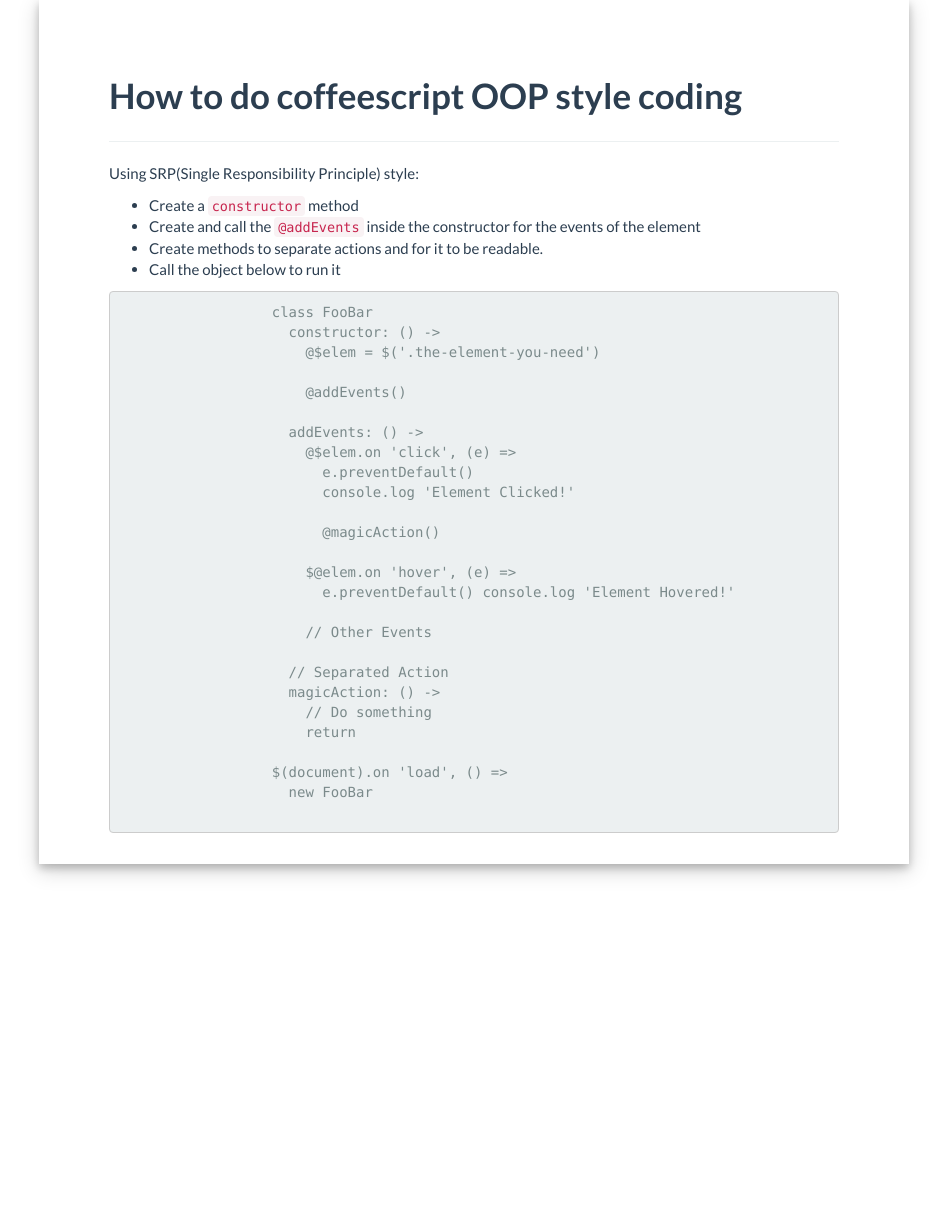
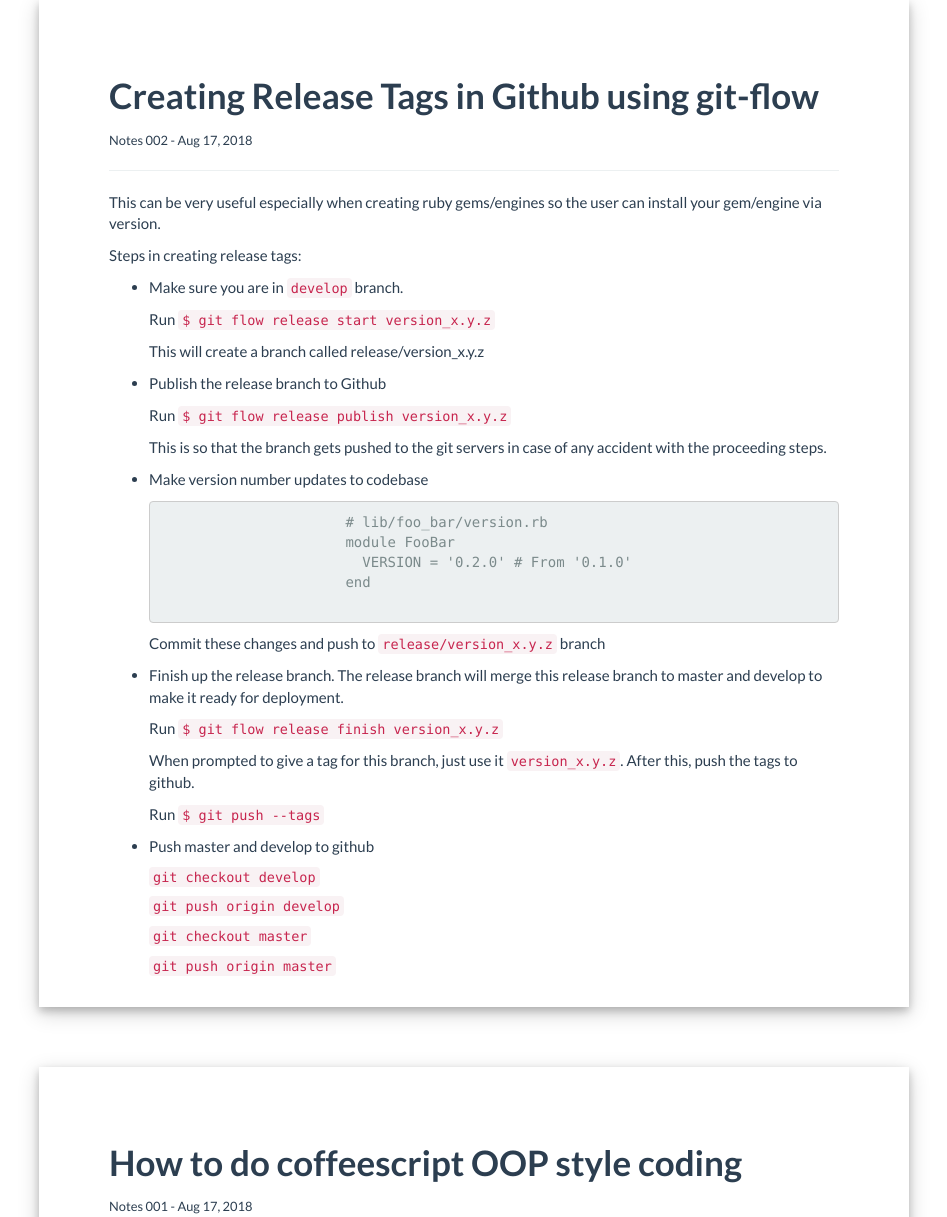
Before and after one commit to jnsoo123/jnsoo123.github.io, a plain HTML site: page posts/my_notes.html in a window 1280 px wide. Shown: the part 86-1303 px from the top of the page, without its empty margins (166-1113 px from the left). Before the commit the page ends 1010 px from the top, so only its background shows below. Drawn offline with nearby package versions, Linux system fonts and the light colour scheme; a script that the page names is missing; a small style sheet from the web is missing.

Commit message:
added notes 002

```diff
--- a/posts/my_notes.html
+++ b/posts/my_notes.html
@@ -12,6 +12,7 @@
     <script src="https://ajax.googleapis.com/ajax/libs/jquery/3.1.1/jquery.min.js"></script>
     <script src="https://cdnjs.cloudflare.com/ajax/libs/SyntaxHighlighter/3.0.83/scripts/shCore.min.js"></script>
     <script src="https://cdnjs.cloudflare.com/ajax/libs/SyntaxHighlighter/3.0.83/scripts/shBrushJScript.min.js"></script>
+    <script src="https://cdnjs.cloudflare.com/ajax/libs/SyntaxHighlighter/3.0.83/scripts/shBrushRuby.min.js"></script>
     <script src="../js/bootstrap.min.js"></script>
     <script src="../js/main.js"></script>
     <script src="../js/modernizr.js"></script>
@@ -46,8 +47,74 @@
             <div class="col-sm-12">
               <div class="profile-info">
                 <div class="profile-title">
+                  <p><b>Creating Release Tags in Github using git-flow</b></p>
+                </div>
+                <small>Notes 002 - Aug 17, 2018</small>
+                <hr />
+                <p>
+                  This can be very useful especially when creating ruby gems/engines so
+                  the user can install your gem/engine via version.
+                </p>
+                <p>Steps in creating release tags:</p>
+                <ul>
+                  <li>
+                    <p>
+                      Make sure you are in <code>develop</code> branch.
+                    </p>
+                    <p>Run <code>$ git flow release start version_x.y.z</code></p>
+                    <p>This will create a branch called release/version_x.y.z</p>
+                  </li>
+                  <li>
+                    <p>Publish the release branch to Github</p>
+                    <p>Run <code>$ git flow release publish version_x.y.z</code></p>
+                    <p>This is so that the branch gets pushed to the git servers
+                    in case of any accident with the proceeding steps.</p>
+                  </li>
+                  <li>
+                    <p>Make version number updates to codebase</p>
+                    <pre class='brush: ruby'>
+                      # lib/foo_bar/version.rb
+                      module FooBar
+                        VERSION = '0.2.0' # From '0.1.0'
+                      end
+                    </pre>
+                    <p>Commit these changes and push to
+                    <code>release/version_x.y.z</code> branch</p>
+                  </li>
+                  <li>
+                    <p>Finish up the release branch. The release branch will merge
+                    this release branch to master and develop to make it ready for
+                    deployment.</p>
+                    <p>Run <code>$ git flow release finish version_x.y.z</code></p>
+                    <p>When prompted to give a tag for this branch, just use it
+                    <code>version_x.y.z</code>. After this, push the tags to github.</p>
+                    <p>Run <code>$ git push --tags</code></p>
+                  </li>
+                  <li>
+                    <p>Push master and develop to github</p>
+                    <p><code>git checkout develop</code></p>
+                    <p><code>git push origin develop</code></p>
+                    <p><code>git checkout master</code></p>
+                    <p><code>git push origin master</code></p>
+                  </li>
+                </ul>
+              </div>
+            </div>
+          </div>
+        </div>
+      </div>
+    </div>
+
+    <div class="container container-body">
+      <div class="profile-card with-shadow">
+        <div class="profile-body">
+          <div class="row">
+            <div class="col-sm-12">
+              <div class="profile-info">
+                <div class="profile-title">
                   <p><b>How to do coffeescript OOP style coding</b></p>
                 </div>
+                <small>Notes 001 - Aug 17, 2018</small>
                 <hr />
                 <p>Using SRP(Single Responsibility Principle) style:</p>
                 <ul>
```
